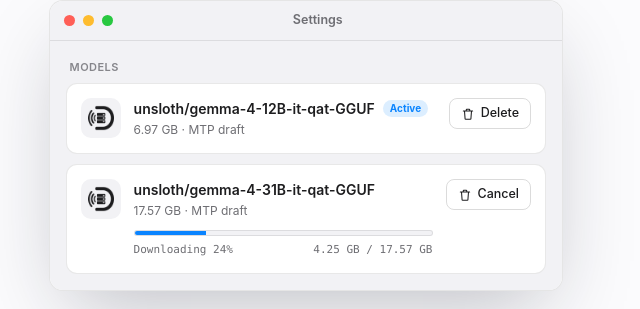
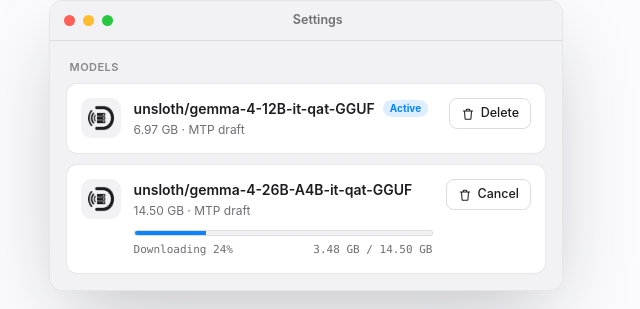
Before and after one commit to emin93/dakodeon, a plain HTML site: page docs/index.html in a window 1280 px wide. Shown: the part 1130-1439 px from the top of the page, 617-1257 px from the left. Drawn offline with Linux system fonts and the light colour scheme.

Commit message:
Replace Gemma 4 31B profile with 26B A4B

```diff
--- a/docs/index.html
+++ b/docs/index.html
@@ -383,10 +383,10 @@
             <div class="model-card">
               <span class="m"><span class="dico"></span></span>
               <div class="model-meta">
-                <div class="row1"><span class="name">unsloth/gemma-4-31B-it-qat-GGUF</span></div>
-                <div class="sub">17.57 GB · MTP draft</div>
+                <div class="row1"><span class="name">unsloth/gemma-4-26B-A4B-it-qat-GGUF</span></div>
+                <div class="sub">14.50 GB · MTP draft</div>
                 <div class="bar"><i style="width:24%"></i></div>
-                <div class="bar-cap"><span>Downloading 24%</span><span>4.25 GB / 17.57 GB</span></div>
+                <div class="bar-cap"><span>Downloading 24%</span><span>3.48 GB / 14.50 GB</span></div>
               </div>
               <div class="model-action"><span class="chip"><svg class="icon" style="width:14px;height:14px"><use href="#i-trash"/></svg>Cancel</span></div>
             </div>
```
Also changed, not shown: README.md, 1 other file.
